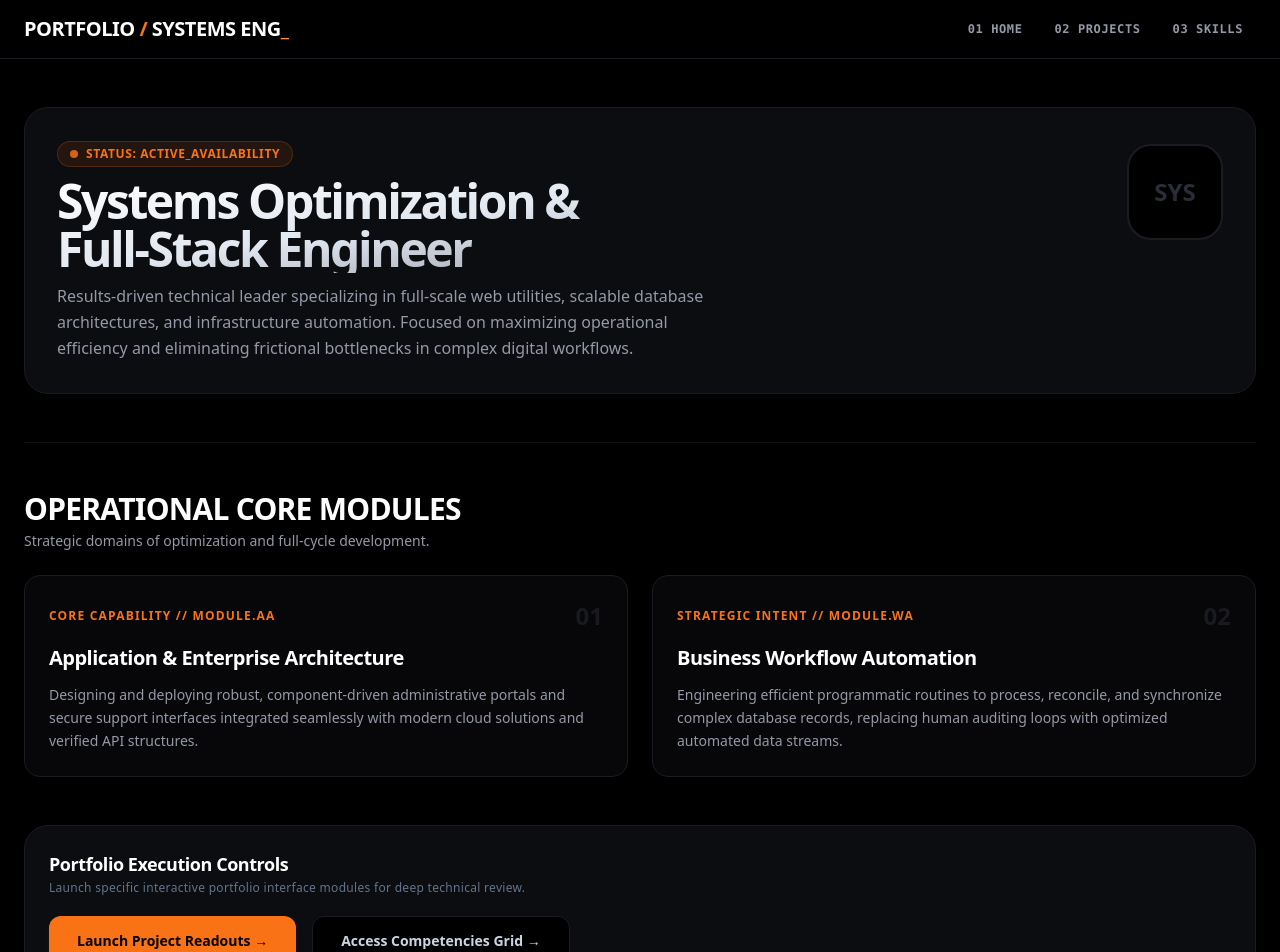
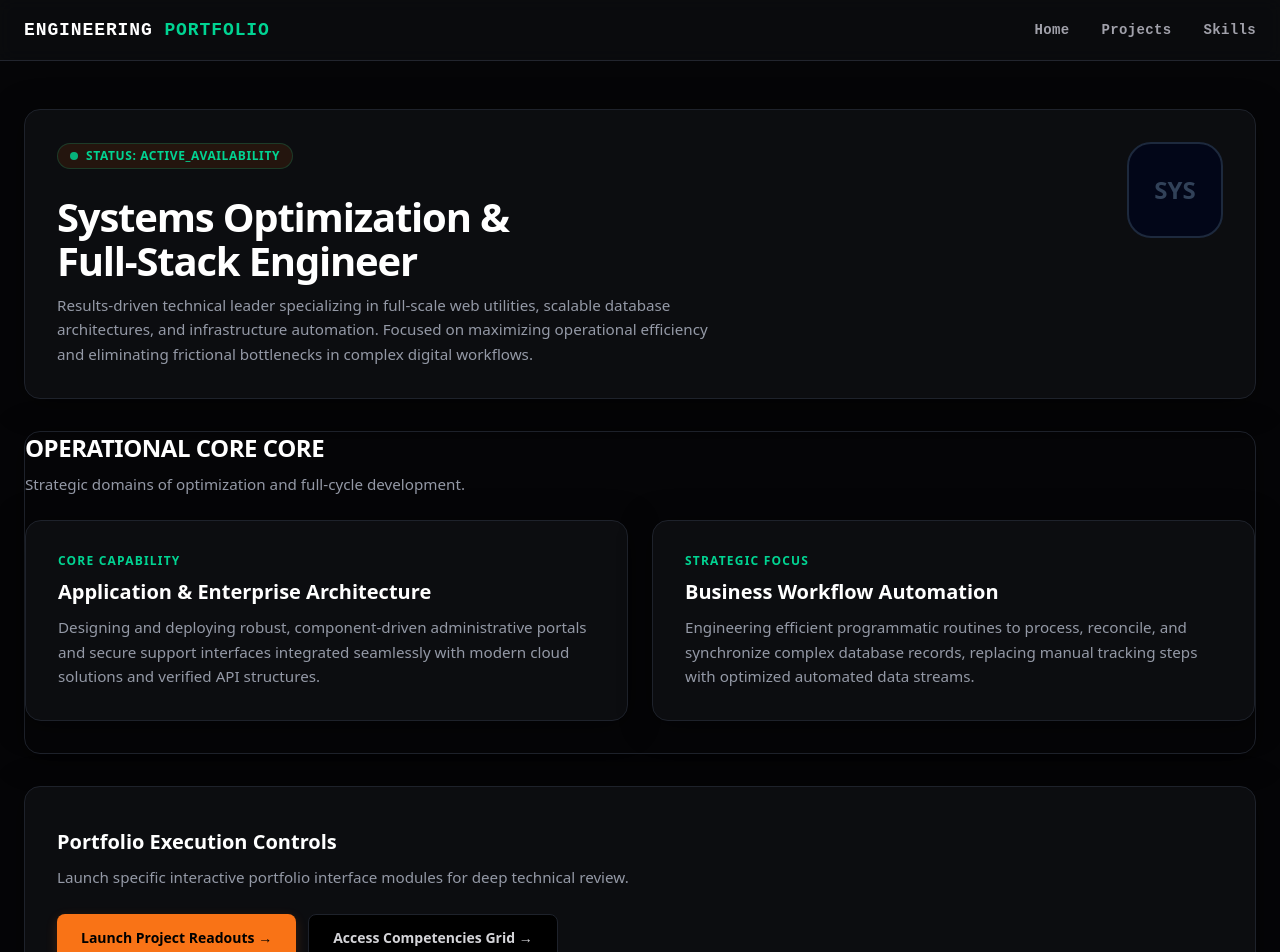
Before and after one commit to TKCBMH-sudomaster/developer-resume, a Next.js app: page / in a window 1280 px wide. Shown: the top 952 px of the page. Built offline with nearby package versions, Linux system fonts and the light colour scheme.

Commit message:
feat: complete executive visual polishing across all subpages and add meal planner project

```diff
--- a/app/globals.css
+++ b/app/globals.css
@@ -1,40 +1,158 @@
 @import "tailwindcss";
 
-@theme {
-  /* Tactical Ops Dashboard Color Palette */
-  --color-slate-950: #000000; /* True Void Black */
-  --color-slate-900: #0c0d10; /* Gunmetal Panel */
-  --color-slate-800: #1a1c22; /* Tactical Border Gray */
-  --color-slate-700: #292d35;
-  --color-slate-400: #9499a6; /* Muted Readout Text */
-  --color-slate-100: #ffffff; /* Crisp White Main Readout */
-
-  /* Standard Tactical Orange Accent & Glow */
-  --color-emerald-400: #f97316; /* Tactical Orange (Base) */
-  --color-emerald-300: #fb923c; /* Bright Orange Glow */
-  --color-emerald-950: #431407; /* Dark Orange CRT Shadow */
-}
-
+/* FAIL-SAFE HIGH-TECH STYLING ENGINE */
 :root {
-  color-scheme: dark;
+  background-color: #050507;
+  color: #ffffff;
+  font-family: ui-sans-serif, system-ui, -apple-system, BlinkMacSystemFont, "Segoe UI", Roboto, sans-serif;
 }
 
 body {
-  background-color: #000000;
+  background-color: #050507;
   color: #ffffff;
-  font-family: ui-sans-serif, system-ui, sans-serif;
-  overflow-x: hidden;
+  margin: 0;
+  padding: 0;
 }
 
-/* Custom premium scrollbar */
-::-webkit-scrollbar {
-  width: 6px;
-  height: 6px;
+/* Header & Navigation Fixes */
+header {
+  background-color: rgba(12, 13, 16, 0.8) !important;
+  border-bottom: 1px solid #22252e !important;
+  backdrop-filter: blur(8px);
 }
-::-webkit-scrollbar-track {
-  background: #000000;
+
+nav a {
+  color: #a1a1aa !important;
+  text-decoration: none !important;
+  font-family: monospace !important;
 }
-::-webkit-scrollbar-thumb {
-  background: #1a1c22;
-  border-radius: 3px;
+
+nav a:hover {
+  color: #f97316 !important;
 }
+
+/* Premium High-Tech Dashboard Cards */
+section, .tech-card {
+  background-color: #0c0d10 !important;
+  border: 1px solid #1e222b !important;
+  border-radius: 16px !important;
+  padding: 2rem !important;
+  margin-bottom: 2rem !important;
+  box-shadow: 0 4px 30px rgba(0, 0, 0, 0.5);
+}
+
+/* Tactical Orange Badges */
+.status-badge {
+  display: inline-flex;
+  align-items: center;
+  gap: 8px;
+  background-color: rgba(249, 115, 22, 0.1) !important;
+  color: #f97316 !important;
+  border: 1px solid rgba(249, 115, 22, 0.3) !important;
+  padding: 4px 12px !important;
+  border-radius: 6px !important;
+  font-size: 11px !important;
+  font-weight: 700 !important;
+  letter-spacing: 0.05em;
+  text-transform: uppercase;
+}
+
+.status-dot {
+  width: 8px;
+  height: 8px;
+  background-color: #f97316;
+  border-radius: 50%;
+  box-shadow: 0 0 8px #f97316;
+}
+
+/* Typography Overrides */
+h1 {
+  font-size: 2.5rem !important;
+  font-weight: 900 !important;
+  letter-spacing: -0.03em !important;
+  line-height: 1.1 !important;
+  margin-top: 1rem !important;
+  color: #ffffff !important;
+}
+
+h2 {
+  font-size: 1.5rem !important;
+  font-weight: 800 !important;
+  color: #ffffff !important;
+  letter-spacing: -0.02em !important;
+  text-transform: uppercase;
+  margin: 0 0 0.5rem 0 !important;
+}
+
+h3 {
+  font-size: 1.25rem !important;
+  font-weight: 700 !important;
+  color: #ffffff !important;
+  margin: 0.5rem 0 !important;
+}
+
+p {
+  color: #9499a6 !important;
+  line-height: 1.6 !important;
+  font-size: 0.95rem !important;
+}
+
+/* Grid Layout Fallback */
+.grid-container {
+  display: grid !important;
+  grid-template-columns: 1fr !important;
+  gap: 1.5rem !important;
+  margin-top: 1.5rem !important;
+}
+
+@media (min-width: 768px) {
+  .grid-container {
+    grid-template-columns: 1fr 1fr !important;
+  }
+}
+
+/* High-Tech Tactical Buttons */
+.btn-primary {
+  display: inline-flex !important;
+  align-items: center !important;
+  background-color: #f97316 !important;
+  color: #000000 !important;
+  font-weight: 700 !important;
+  font-size: 0.875rem !important;
+  padding: 0.75rem 1.5rem !important;
+  border-radius: 8px !important;
+  text-decoration: none !important;
+  transition: all 0.2s ease !important;
+  box-shadow: 0 4px 12px rgba(249, 115, 22, 0.2) !important;
+}
+
+.btn-primary:hover {
+  background-color: #ea580c !important;
+  transform: translateY(-1px);
+}
+
+.btn-secondary {
+  display: inline-flex !important;
+  align-items: center !important;
+  background-color: #000000 !important;
+  color: #d4d4d8 !important;
+  font-weight: 700 !important;
+  font-size: 0.875rem !important;
+  padding: 0.75rem 1.5rem !important;
+  border-radius: 8px !important;
+  text-decoration: none !important;
+  border: 1px solid #1e222b !important;
+  transition: all 0.2s ease !important;
+}
+
+.btn-secondary:hover {
+  border-color: #f97316 !important;
+  color: #ffffff !important;
+}
+
+.module-header {
+  font-family: monospace;
+  font-size: 11px;
+  color: #f97316;
+  letter-spacing: 0.1em;
+}
--- a/app/layout.tsx
+++ b/app/layout.tsx
@@ -3,8 +3,8 @@ import Link from "next/link";
 import "./globals.css";
 
 export const metadata: Metadata = {
-  title: "PORTFOLIO // [systems-opt:eng] // DEV-RESUME_0.1.0",
-  description: "Systems Optimization & Full-Stack Engineer Interactive Resume.",
+  title: "Systems Optimization & Full-Stack Engineer",
+  description: "Professional Technology Portfolio and Interactive Resume Application.",
 };
 
 export default function RootLayout({
@@ -15,30 +15,30 @@ export default function RootLayout({
   return (
     <html lang="en" className="bg-black text-white selection:bg-orange-500/30 selection:text-orange-300">
       <body className="antialiased min-h-screen flex flex-col font-sans">
-        {/* Persistent Navigation Header // High-Tech Tactical Redesign */}
+        {/* Clean Corporate-Tech Header */}
         <header className="sticky top-0 z-50 backdrop-blur-md bg-slate-950/70 border-b border-slate-800">
-          <nav className="max-w-7xl mx-auto px-6 py-3.5 flex justify-between items-center">
+          <nav className="max-w-7xl mx-auto px-6 py-4 flex justify-between items-center">
             <Link href="/" className="flex items-center gap-2 group">
-              <span className="text-xl font-black tracking-tight text-white hover:text-emerald-400 transition-colors">
-                PORTFOLIO <span className="text-emerald-400">/</span> SYSTEMS ENG<span className="text-emerald-300">_</span>
+              <span className="text-lg font-extrabold tracking-wider text-white uppercase hover:text-emerald-400 transition-colors">
+                ENGINEERING <span className="text-emerald-400">PORTFOLIO</span>
               </span>
             </Link>
-            <div className="flex gap-1.5 text-xs font-semibold tracking-wider text-slate-400 font-mono uppercase">
-              <Link href="/" className="px-3 py-1.5 rounded-md hover:bg-slate-900 hover:text-emerald-400 transition-all border border-transparent hover:border-slate-800">01 Home</Link>
-              <Link href="/projects" className="px-3 py-1.5 rounded-md hover:bg-slate-900 hover:text-emerald-400 transition-all border border-transparent hover:border-slate-800">02 Projects</Link>
-              <Link href="/skills" className="px-3 py-1.5 rounded-md hover:bg-slate-900 hover:text-emerald-400 transition-all border border-transparent hover:border-slate-800">03 Skills</Link>
+            <div className="flex gap-8 text-sm font-semibold tracking-wide text-slate-400">
+              <Link href="/" className="hover:text-emerald-400 transition-colors">Home</Link>
+              <Link href="/projects" className="hover:text-emerald-400 transition-colors">Projects</Link>
+              <Link href="/skills" className="hover:text-emerald-400 transition-colors">Skills</Link>
             </div>
           </nav>
         </header>
 
-        {/* Global Main Content Area (Max Width Increased) */}
+        {/* Core Main Content Frame */}
         <main className="flex-grow max-w-7xl w-full mx-auto px-6 py-12">
           {children}
         </main>
 
-        {/* Professional Footer */}
+        {/* Highly Professional Minimalist Footer */}
         <footer className="border-t border-slate-800/60 py-6 text-center text-xs text-slate-500 font-medium tracking-wide">
-          © {new Date().getFullYear()} — Systems Engineering Terminal v0.1.0 // [deploy-engine:vercel]
+          © {new Date().getFullYear()} Systems Optimization Portfolio • Built with Next.js & Deployed via Vercel
         </footer>
       </body>
     </html>
--- a/app/page.tsx
+++ b/app/page.tsx
@@ -3,20 +3,16 @@ import Link from 'next/link';
 export default function HomePage() {
   return (
     <div className="space-y-12 animate-in fade-in duration-500">
-      {/* ========================================================
-        HOME // PORTFOLIO EXECUTION DASHBOARD
-        ========================================================
-      */}
 
-      {/* Hero Section Redesign */}
-      <section className="p-8 bg-slate-900 border border-slate-800 rounded-3xl shadow-xl space-y-6 relative overflow-hidden group">
-        <div className="flex items-start justify-between gap-4">
+      {/* Hero Header Section */}
+      <section className="p-8 bg-slate-900 border border-slate-800 rounded-3xl shadow-xl space-y-6 relative overflow-hidden">
+        <div className="flex flex-col md:flex-row items-start justify-between gap-6">
           <div className="space-y-2.5">
             <div className="inline-flex items-center gap-2 px-3 py-1 text-xs font-bold bg-orange-500/10 text-emerald-400 rounded-full border border-emerald-400/20 tracking-wider uppercase">
               <div className="w-2 h-2 rounded-full bg-emerald-400 animate-pulse" />
-              STATUS: Active_Availability
+              STATUS: ACTIVE_AVAILABILITY
             </div>
-            <h1 className="text-4xl md:text-5xl font-extrabold tracking-tighter bg-gradient-to-br from-white via-slate-200 to-slate-400 bg-clip-text text-transparent">
+            <h1 className="text-4xl md:text-5xl font-extrabold tracking-tighter text-white">
               Systems Optimization & <br />Full-Stack Engineer
             </h1>
             <p className="text-base text-slate-400 max-w-2xl leading-relaxed">
@@ -26,70 +22,54 @@ export default function HomePage() {
               in complex digital workflows.
             </p>
           </div>
-          {/* Static Engineering Badge */}
-          <div className="w-24 h-24 flex items-center justify-center rounded-3xl border-2 border-slate-800 bg-slate-950 font-black text-2xl text-slate-700 tracking-tightest mt-1">
+          <div className="w-24 h-24 hidden md:flex items-center justify-center rounded-3xl border-2 border-slate-800 bg-slate-950 font-black text-2xl text-slate-700 tracking-tightest">
             SYS
           </div>
         </div>
       </section>
 
-      <hr className="border-slate-800/60" />
-
       {/* Primary Engineering Domains */}
-      <section className="space-y-6">
+      <section className="space-y-6 border-none !p-0 !bg-transparent !box-none">
         <div>
-          <h2 className="text-3xl font-bold tracking-tight text-white uppercase">Operational Core Modules</h2>
+          <h2 className="text-2xl font-extrabold tracking-tight text-white uppercase">Operational Core Core</h2>
           <p className="text-slate-400 mt-1 text-sm">Strategic domains of optimization and full-cycle development.</p>
         </div>
 
-        <div className="grid grid-cols-1 md:grid-cols-2 gap-6">
-          {/* Domain 1: Application Architecture */}
-          <div className="p-6 bg-slate-900/60 border border-slate-800 rounded-2xl space-y-3 hover:border-emerald-400/30 transition-colors group">
-            <div className="flex justify-between items-center">
-              <span className="text-xs font-bold uppercase tracking-widest text-emerald-400">Core Capability // MODULE.AA</span>
-              <span className="text-2xl font-black text-slate-700 opacity-50">01</span>
-            </div>
-            <h3 className="text-xl font-bold text-white tracking-tight">Application & Enterprise Architecture</h3>
-            <p className="text-sm text-slate-400 leading-relaxed">
+        <div className="grid-container">
+          {/* Domain 1 */}
+          <div className="tech-card">
+            <span className="text-xs font-bold uppercase tracking-widest text-emerald-400 block mb-1">Core Capability</span>
+            <h3>Application & Enterprise Architecture</h3>
+            <p>
               Designing and deploying robust, component-driven administrative portals and secure support interfaces integrated seamlessly with modern cloud solutions and verified API structures.
             </p>
           </div>
 
-          {/* Domain 2: Business Automation */}
-          <div className="p-6 bg-slate-900/60 border border-slate-800 rounded-2xl space-y-3 hover:border-emerald-400/30 transition-colors group">
-            <div className="flex justify-between items-center">
-              <span className="text-xs font-bold uppercase tracking-widest text-emerald-400">Strategic Intent // MODULE.WA</span>
-              <span className="text-2xl font-black text-slate-700 opacity-50">02</span>
-            </div>
-            <h3 className="text-xl font-bold text-white tracking-tight">Business Workflow Automation</h3>
-            <p className="text-sm text-slate-400 leading-relaxed">
-              Engineering efficient programmatic routines to process, reconcile, and synchronize complex database records, replacing human auditing loops with optimized automated data streams.
+          {/* Domain 2 */}
+          <div className="tech-card">
+            <span className="text-xs font-bold uppercase tracking-widest text-emerald-400 block mb-1">Strategic Focus</span>
+            <h3>Business Workflow Automation</h3>
+            <p>
+              Engineering efficient programmatic routines to process, reconcile, and synchronize complex database records, replacing manual tracking steps with optimized automated data streams.
             </p>
           </div>
         </div>
       </section>
 
-      {/* Action Controls Redesign */}
-      <div className="p-6 bg-slate-900 border border-slate-800 rounded-3xl space-y-5">
-        <div>
-          <h3 className="text-lg font-bold text-slate-100 tracking-tight">Portfolio Execution Controls</h3>
-          <p className="text-xs text-slate-500 mt-0.5 tracking-wide">Launch specific interactive portfolio interface modules for deep technical review.</p>
-        </div>
-        <div className="flex flex-wrap gap-4">
-          <Link
-            href="/projects"
-            className="inline-flex items-center gap-2.5 px-7 py-3.5 text-sm font-bold text-black bg-emerald-400 hover:bg-emerald-300 rounded-xl transition-all shadow-md shadow-orange-500/10 active:scale-[0.98]"
-          >
+      {/* Action Controls Panel */}
+      <div className="tech-card">
+        <h3>Portfolio Execution Controls</h3>
+        <p style={{ margin: '0 0 1.5rem 0' }}>Launch specific interactive portfolio interface modules for deep technical review.</p>
+        <div style={{ display: 'flex', gap: '12px', flexWrap: 'wrap' }}>
+          <Link href="/projects" className="btn-primary">
             Launch Project Readouts →
           </Link>
-          <Link
-            href="/skills"
-            className="inline-flex items-center gap-2.5 px-7 py-3.5 text-sm font-bold text-slate-300 bg-slate-950 border border-slate-800 hover:text-slate-100 hover:bg-slate-800/60 hover:border-slate-700 rounded-xl transition-all active:scale-[0.98]"
-          >
+          <Link href="/skills" className="btn-secondary">
             Access Competencies Grid →
           </Link>
         </div>
       </div>
+
     </div>
   );
 }
--- a/app/skills/page.tsx
+++ b/app/skills/page.tsx
@@ -6,14 +6,14 @@ export default function SkillsPage() {
   const [activeTab, setActiveTab] = useState<string>('all');
 
   const technicalSkills = [
-    { name: "Next.js / React Framework", category: "frontend", level: "Advanced", detail: "Developing high-performance user portals and modern web interfaces." },
-    { name: "Tailwind CSS Layouts", category: "frontend", level: "Advanced", detail: "Creating highly responsive, mobile-optimized digital layouts." },
-    { name: "SQL Server / SSMS", category: "backend", level: "Intermediate", detail: "Managing database tables, structuring queries, and organizing relational data." },
-    { name: "Supabase Platform", category: "backend", level: "Intermediate", detail: "Integrating cloud databases, backend operations, and secure authentication setups." },
-    { name: "REST APIs & JSON", category: "backend", level: "Advanced", detail: "Connecting frontend user interfaces to modern cloud data systems smoothly." },
-    { name: "Workflow Automation", category: "automation", level: "Advanced", detail: "Writing efficient software routines to automate data tracking and remove human error." },
-    { name: "GitHub Workflows", category: "cloud", level: "Advanced", detail: "Managing source code repositories, code version history, and pipeline integrity." },
-    { name: "Vercel Cloud Deployments", category: "cloud", level: "Intermediate", detail: "Hosting web applications using automated continuous delivery streams." }
+    { name: "Next.js / React Framework", category: "frontend", level: "Advanced", detail: "Developing high-performance user portals and scalable web interfaces for consumer engines." },
+    { name: "Tailwind CSS Layouts", category: "frontend", level: "Advanced", detail: "Creating highly responsive, mobile-optimized pixel-perfect digital layouts." },
+    { name: "SQL Server / Relational Databases", category: "backend", level: "Intermediate", detail: "Managing database tables, structuring complex queries, and organizing application schemas." },
+    { name: "Supabase Architecture", category: "backend", level: "Intermediate", detail: "Integrating cloud backend databases, fast data streams, and secure user authorization protocols." },
+    { name: "REST APIs & JSON Handling", category: "backend", level: "Advanced", detail: "Connecting frontend interfaces securely to internal microservices and external web platforms." },
+    { name: "System Workflow Automation", category: "automation", level: "Advanced", detail: "Writing precise server routines to systematically parse raw data, replacing manual handling errors." },
+    { name: "GitHub Repository Engineering", category: "cloud", level: "Advanced", detail: "Structuring clean version history pipelines, collaborative codebase merges, and deployment sanity tracking." },
+    { name: "Vercel Cloud Optimization", category: "cloud", level: "Intermediate", detail: "Provisioning zero-downtime production deployment branches and managing secure cloud environment tokens." }
   ];
 
   const displayedSkills = activeTab === 'all'
@@ -21,48 +21,43 @@ export default function SkillsPage() {
     : technicalSkills.filter(s => s.category === activeTab);
 
   return (
-    <div className="space-y-8">
+    <div className="space-y-8 animate-in fade-in duration-500">
       <div>
-        <h2 className="text-3xl font-bold tracking-tight">Core Competencies</h2>
-        <p className="text-slate-400 mt-1 text-sm">Filter competencies by selecting an operational category below.</p>
+        <h2 className="text-3xl font-extrabold tracking-tight text-white uppercase">Technical Competency Index</h2>
+        <p className="text-slate-400 mt-1 text-sm">Select a technical tier below to isolate specific environment skill disciplines.</p>
       </div>
 
-      {/* Human-Friendly Tab Controls */}
-      <div className="flex flex-wrap gap-2 p-1.5 bg-slate-900/40 border border-slate-800 rounded-xl max-w-max">
+      {/* Navigation Filter Controls */}
+      <div className="flex flex-wrap gap-2 p-2 bg-slate-900 border border-slate-800 rounded-2xl max-w-max">
         {['all', 'frontend', 'backend', 'automation', 'cloud'].map((tab) => (
           <button
             key={tab}
             onClick={() => setActiveTab(tab)}
-            className={`px-4 py-2 rounded-lg text-xs font-medium capitalize transition-all ${
+            className={`px-4 py-2 rounded-xl text-xs font-bold capitalize tracking-wider transition-all cursor-pointer ${
               activeTab === tab
-                ? 'bg-emerald-400 text-slate-950 font-semibold'
-                : 'text-slate-400 hover:text-slate-200'
+                ? 'bg-emerald-400 text-black shadow-md shadow-orange-500/10'
+                : 'text-slate-400 hover:text-white'
             }`}
           >
-            {tab === 'all' ? 'Show All Skills' : `${tab} Technologies`}
+            {tab === 'all' ? 'View All Competencies' : `${tab}`}
           </button>
         ))}
       </div>
 
-      {/* Structured Grid Container */}
-      <div className="p-6 bg-slate-900/10 border border-slate-900 rounded-2xl shadow-xl">
+      {/* Structured Competencies Output */}
       <div className="grid grid-cols-1 md:grid-cols-2 gap-4">
         {displayedSkills.map((skill, idx) => (
-            <div key={idx} className="p-4 bg-slate-900/30 border border-slate-800/60 rounded-xl space-y-2">
-              <div className="flex justify-between items-center gap-2">
-                <span className="font-bold text-slate-200 text-sm">{skill.name}</span>
-                <span className="text-[10px] font-semibold px-2 py-0.5 rounded bg-slate-800 text-emerald-400 border border-slate-700 uppercase tracking-wider">
+          <div key={idx} className="p-5 bg-slate-900 border border-slate-800 rounded-2xl space-y-2">
+            <div className="flex justify-between items-center gap-4">
+              <span className="font-extrabold text-white text-sm tracking-wide">{skill.name}</span>
+              <span className="text-[10px] font-black px-2 py-0.5 rounded bg-black text-emerald-400 border border-slate-800 uppercase tracking-widest">
                 {skill.level}
               </span>
             </div>
             <p className="text-xs text-slate-400 leading-relaxed">{skill.detail}</p>
-              <div className="text-[10px] text-slate-500 font-mono uppercase pt-1 tracking-wider">
-                Category: {skill.category}
-              </div>
           </div>
         ))}
       </div>
     </div>
-    </div>
   );
 }
```
Also changed, not shown: app/projects/page.tsx (+21 -27 lines). Lines whose indentation alone changed are shown as unchanged.
